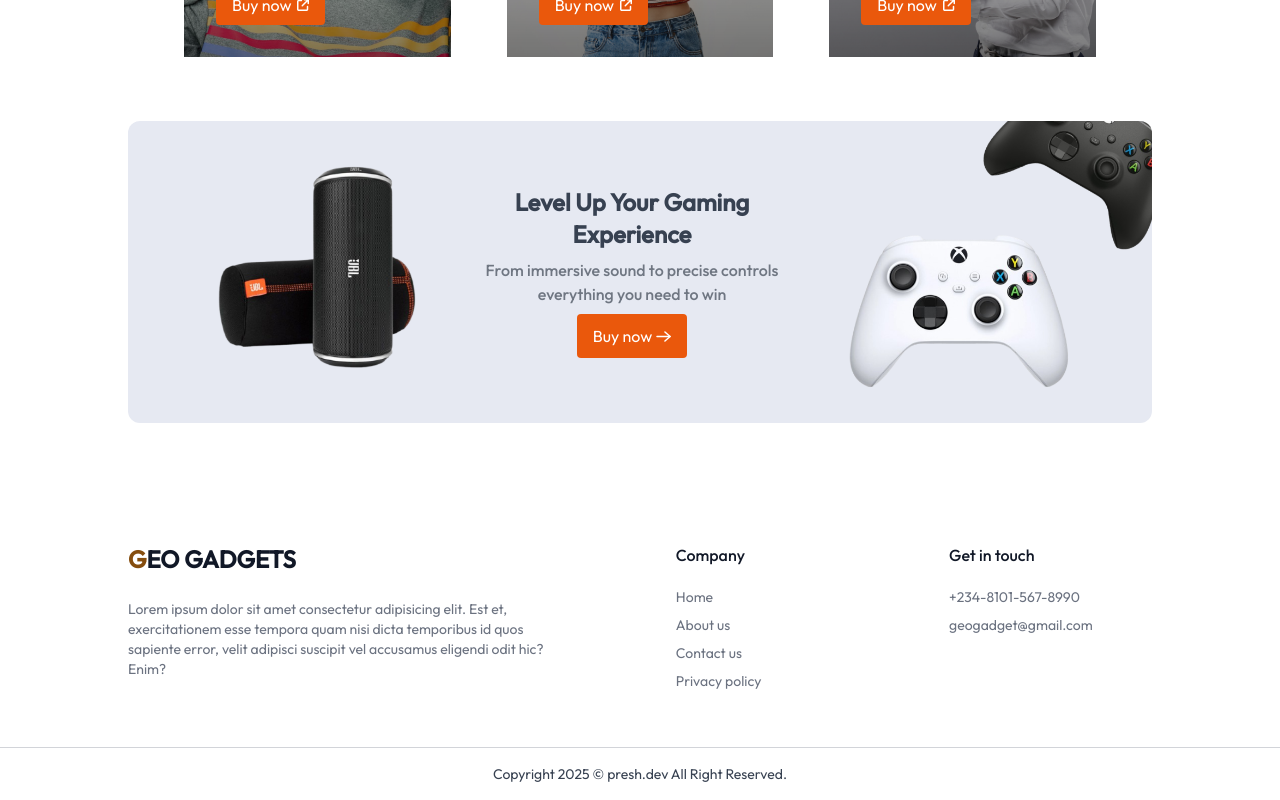
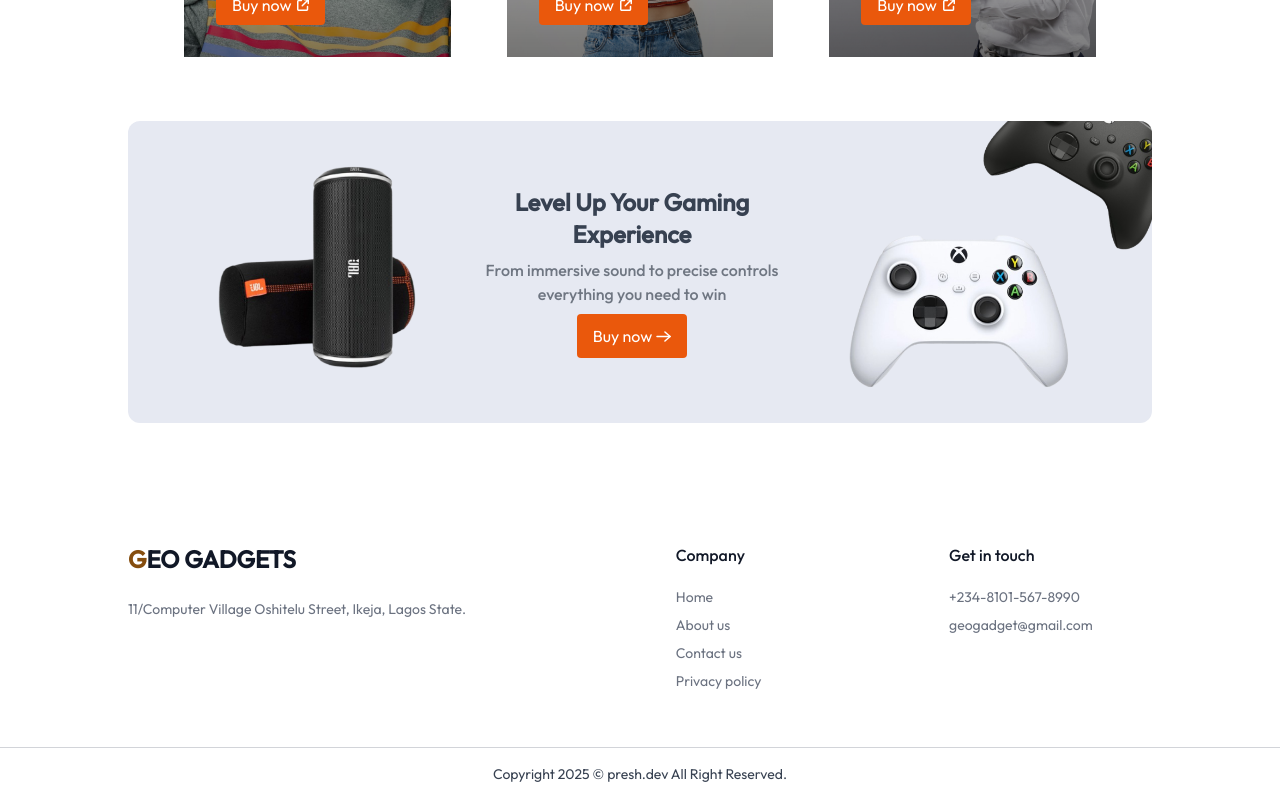
Before and after one commit to preciousekele/geogadgets, a Next.js app: page / in a window 1280 px wide. Shown: the part 1149-1949 px from the top of the page. Built offline with nearby package versions, Linux system fonts and the light colour scheme; no server answers; the database is empty.

Commit message:
updated after feedback

```diff
--- a/components/Footer.jsx
+++ b/components/Footer.jsx
@@ -9,10 +9,7 @@ const Footer = () => {
             <span className="text-yellow-800">G</span>EO GADGETS
           </div>
           <p className="mt-6 text-sm">
-            Lorem ipsum dolor sit amet consectetur adipisicing elit. Est et,
-            exercitationem esse tempora quam nisi dicta temporibus id quos
-            sapiente error, velit adipisci suscipit vel accusamus eligendi odit
-            hic? Enim?
+            11/Computer Village Oshitelu Street, Ikeja, Lagos State.
           </p>
         </div>
 
--- a/components/seller/Footer.jsx
+++ b/components/seller/Footer.jsx
@@ -6,7 +6,9 @@ const Footer = () => {
   return (
     <div className="flex md:flex-row flex-col-reverse items-center justify-between text-left w-full px-10">
       <div className="flex items-center gap-4">
-        <Image className="hidden md:block" src={assets.logo} alt="logo" />
+        <div className="logo text-1xl font-bold text-gray-900">
+            <span className="text-yellow-800">G</span>EO GADGETS
+          </div>
         <div className="hidden md:block h-7 w-px bg-gray-500/60"></div>
         <p className="py-4 text-center text-xs md:text-sm text-gray-500">
           Copyright 2025 © presh.dev All Right Reserved.
```
